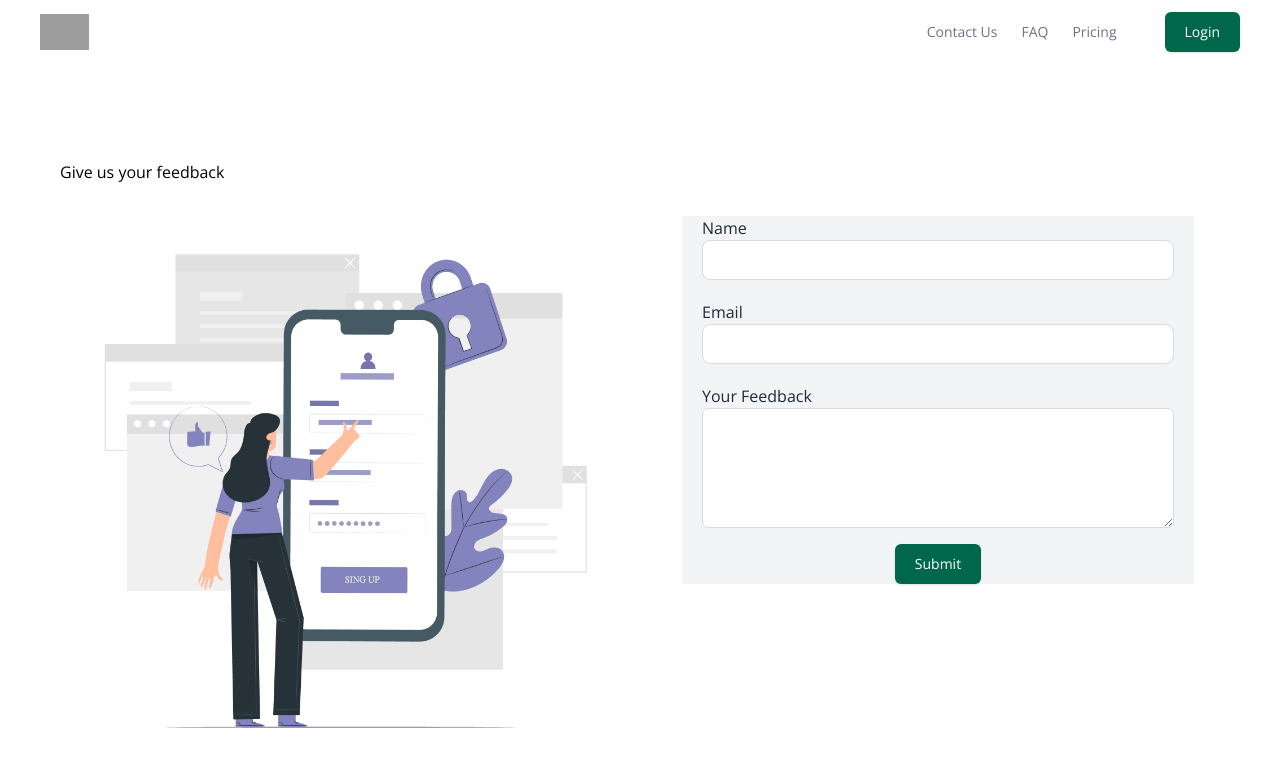
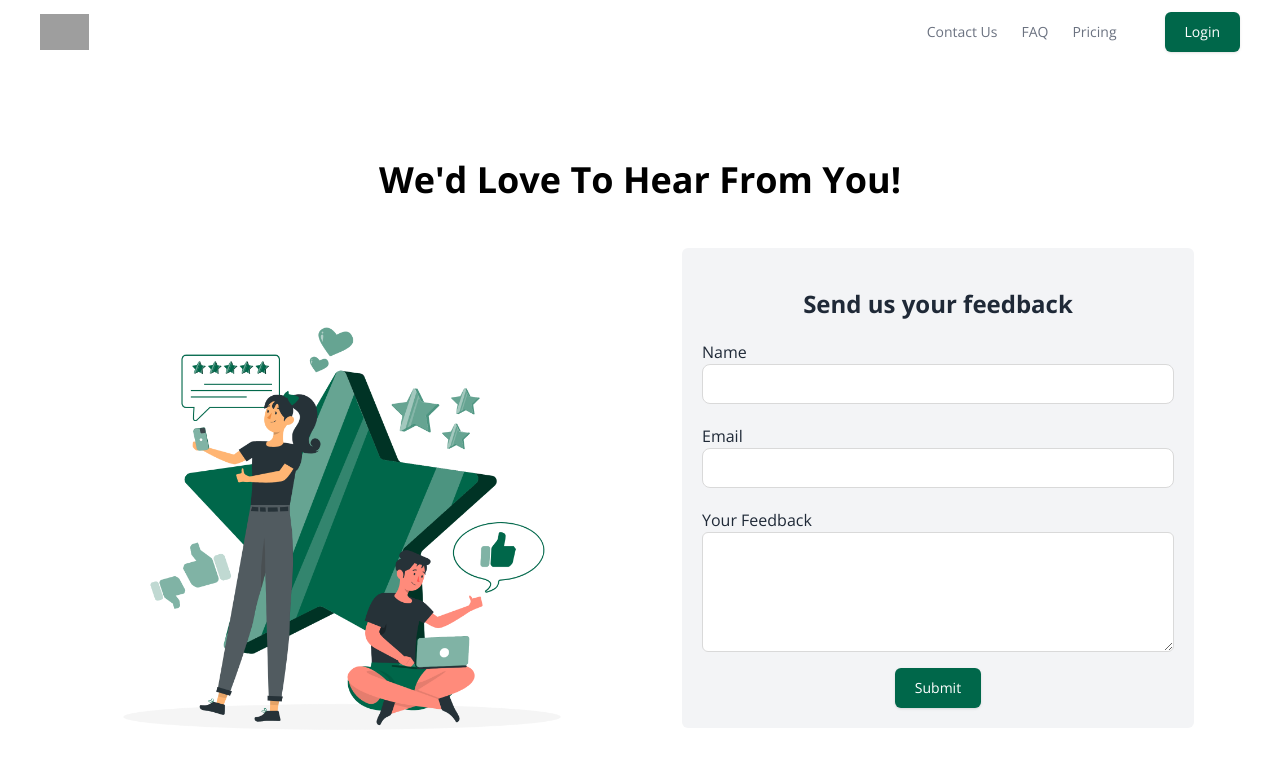
Before and after one commit to meraj2085/dino-hr, a Next.js app: page / in a window 1280 px wide. Shown: the top 766 px of the page. Built offline with nearby package versions, Linux system fonts and the light colour scheme; no server answers; grey boxes are pictures that could not be loaded.

Commit message:
feedback: styles and img correction done

```diff
--- a/src/components/AboutUs.tsx
+++ b/src/components/AboutUs.tsx
@@ -4,7 +4,7 @@ import temp1 from "../../public/assets/temp_1.jpg";
 
 const AboutUs = () => {
   return (
-    <div className="max-w-[1200px] mx-auto px-5 my-40 ">
+    <div className="max-w-[1200px] mx-auto px-5 my-40">
       <div className="mb-5 md:mb-8">
         <h1 className="text-4xl  font-bold text-center mb-3">Our Story</h1>
         <p className="max-w-2xl text-center mx-auto">
--- a/src/components/Feedback.tsx
+++ b/src/components/Feedback.tsx
@@ -1,7 +1,7 @@
 "use client";
 
 import Image from "next/image";
-import temp from "../../public/assets/register-pana.png";
+import FeedbackImg from "../../public/assets/Feedback.png";
 import Form from "./Forms/Form";
 import FormInput from "./Forms/FormInput";
 import FormTextArea from "./Forms/FormTextArea";
@@ -16,13 +16,22 @@ const Feedback = () => {
   };
   return (
     <div className="max-w-[1200px] mx-auto px-5 my-40 ">
-      <div className="mb-5 md:mb-8">Give us your feedback</div>
+      <div className="mb-12">
+        <h1 className="text-4xl  font-bold text-center">
+          We&apos;d Love To Hear From You!
+        </h1>
+      </div>
       <div className="grid grid-cols-1 md:grid-cols-2 gap-5 md:gap-8">
-        <div className="hidden md:block">
-          <Image src={temp} alt="about img" />
+        <div className="hidden md:flex flex-col justify-center align-middle">
+          <div>
+            <Image src={FeedbackImg} alt="about img" />
+          </div>
         </div>
         <div className="">
-          <div className="max-w-lg mx-auto px-5 bg-gray-100 text-gray-800 ">
+          <div className="max-w-lg mx-auto px-5 bg-gray-100 text-gray-800 pt-10 pb-5 rounded-md">
+            <h1 className="text-2xl font-bold text-center mb-5">
+                Send us your feedback
+            </h1>
             <Form submitHandler={onSubmit}>
               <label className="block">
                 <FormInput name="name" type="text" size="large" label="Name" />
```
Also changed, not shown: public/assets/Feedback.png (added).
